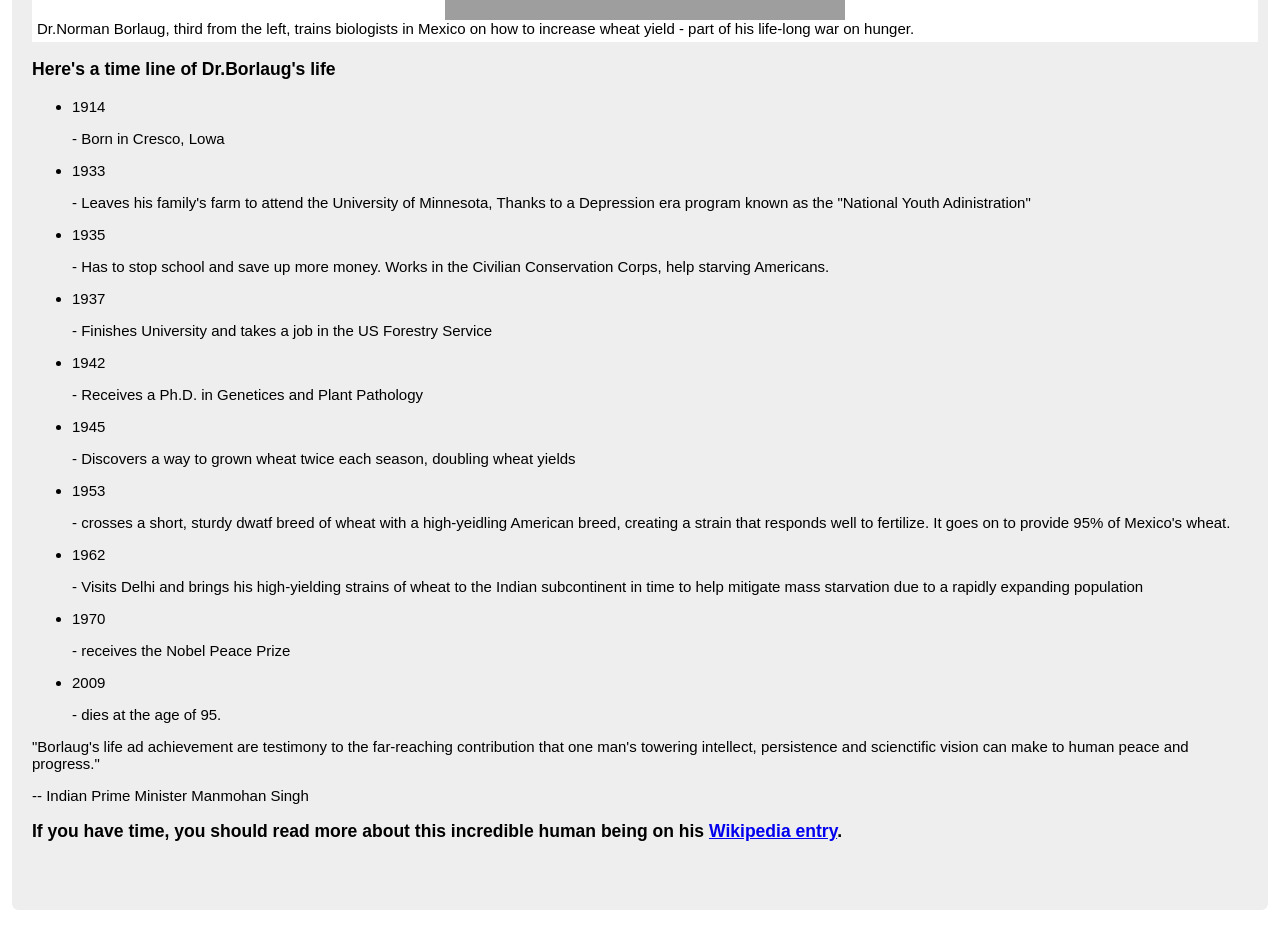
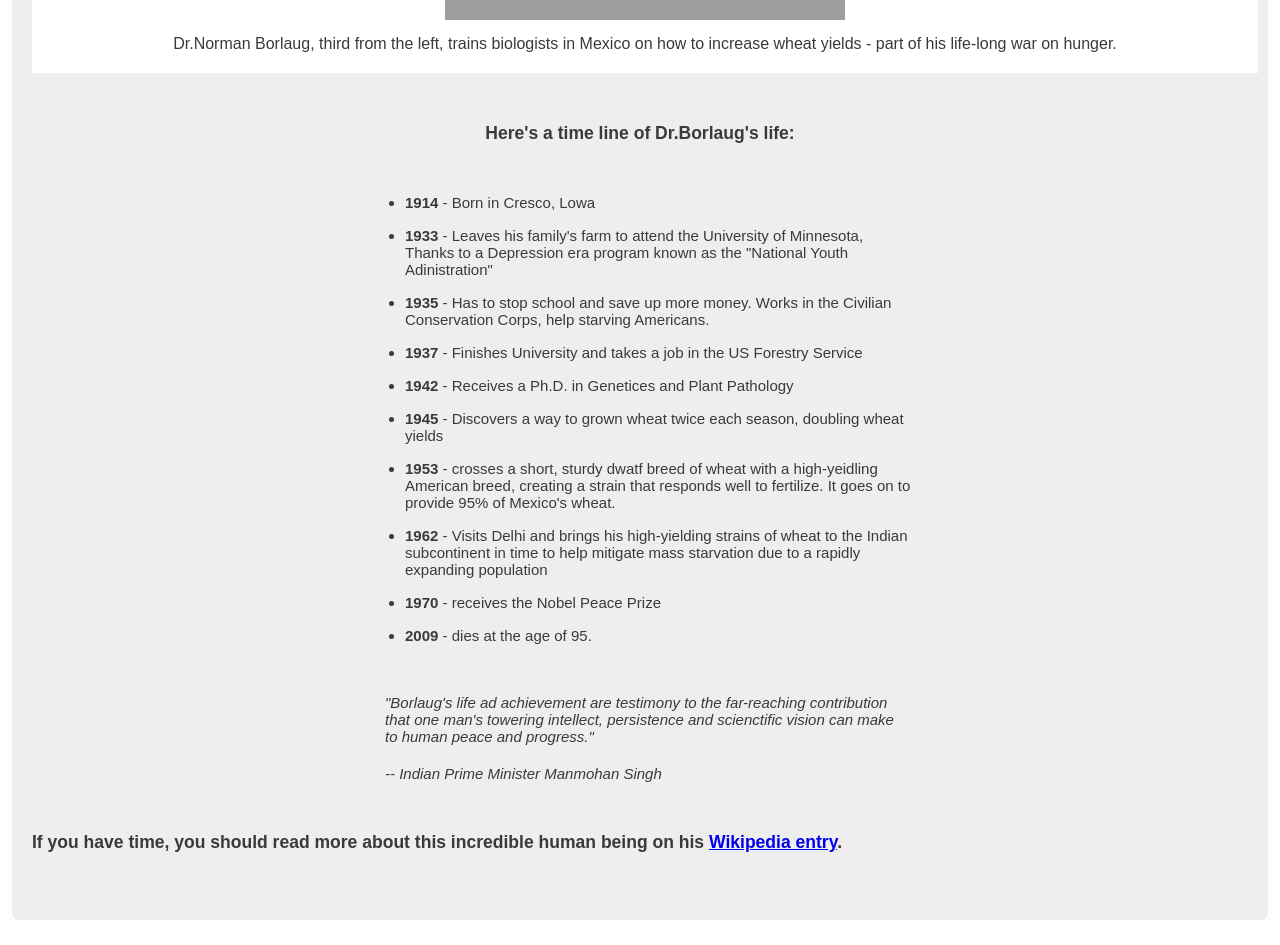
Before and after one commit to Sinda-Lin/freeCodeCamp, a plain HTML site: page buildATributePage/index.html in a window 1280 px wide. Shown: the part 480-1425 px from the top of the page. Drawn offline with Linux system fonts and the light colour scheme; grey boxes are pictures that could not be loaded.

Commit message:
Tribute page completed

```diff
--- a/buildATributePage/index.html
+++ b/buildATributePage/index.html
@@ -15,22 +15,22 @@
         </div>
         <div id="img-div">
             <img src="https://cdn.freecodecamp.org/testable-projects-fcc/images/tribute-page-main-image.jpg" alt="Dr.Norman Borlaug" id="image">
-            <figcaption id="img-caption">Dr.Norman Borlaug, third from the left, trains biologists in Mexico on how to increase wheat yield - part of his life-long war on hunger.</figcaption>
+            <figcaption id="img-caption">Dr.Norman Borlaug, third from the left, trains biologists in Mexico on how to increase wheat yields - part of his life-long war on hunger.</figcaption>
 
         </div>
         <div id="tribute-info">
-            <h3 id="headline" >Here's a time line of Dr.Borlaug's life</h3>
+            <h3 id="headline" >Here's a time line of Dr.Borlaug's life:</h3>
             <ul>
-                <li> <p class="bold">1914</p> - Born in Cresco, Lowa</li>
-                <li> <p class="bold">1933</p> - Leaves his family's farm to attend the University of Minnesota, Thanks to a Depression era program known as the "National Youth Adinistration"</li>
-                <li> <p class="bold">1935</p> - Has to stop school and save up more money. Works in the Civilian Conservation Corps, help starving Americans.</li>
-                <li> <p class="bold">1937</p> - Finishes University and takes a job in the US Forestry Service</li>
-                <li> <p class="bold">1942</p> - Receives a Ph.D. in Genetices and Plant Pathology</li>
-                <li> <p class="bold">1945</p> - Discovers a way to grown wheat twice each season, doubling wheat yields</li>
-                <li> <p class="bold">1953</p> - crosses a short, sturdy dwatf breed of wheat with a high-yeidling American breed, creating a strain that responds well to fertilize. It goes on to provide 95% of Mexico's wheat.</li>
-                <li> <p class="bold">1962</p> - Visits Delhi and brings his high-yielding strains of wheat to the Indian subcontinent in time to help mitigate mass starvation due to a rapidly expanding population</li>
-                <li> <p class="bold">1970</p> - receives the Nobel Peace Prize</li>
-                <li> <p class="bold">2009</p> - dies at the age of 95.</li>
+                <li> <span class="bold">1914</span> - Born in Cresco, Lowa</li>
+                <li> <span class="bold">1933</span> - Leaves his family's farm to attend the University of Minnesota, Thanks to a Depression era program known as the "National Youth Adinistration"</li>
+                <li> <span class="bold">1935</span> - Has to stop school and save up more money. Works in the Civilian Conservation Corps, help starving Americans.</li>
+                <li> <span class="bold">1937</span> - Finishes University and takes a job in the US Forestry Service</li>
+                <li> <span class="bold">1942</span> - Receives a Ph.D. in Genetices and Plant Pathology</li>
+                <li> <span class="bold">1945</span> - Discovers a way to grown wheat twice each season, doubling wheat yields</li>
+                <li> <span class="bold">1953</span> - crosses a short, sturdy dwatf breed of wheat with a high-yeidling American breed, creating a strain that responds well to fertilize. It goes on to provide 95% of Mexico's wheat.</li>
+                <li> <span class="bold">1962</span> - Visits Delhi and brings his high-yielding strains of wheat to the Indian subcontinent in time to help mitigate mass starvation due to a rapidly expanding population</li>
+                <li> <span class="bold">1970</span> - receives the Nobel Peace Prize</li>
+                <li> <span class="bold">2009</span> - dies at the age of 95.</li>
             </ul>
             <div id="qouteblock">
                 <p class="qoute">"Borlaug's life ad achievement are testimony to the far-reaching contribution that one man's towering intellect, persistence and scienctific vision can make to human peace and progress."</p>
@@ -38,8 +38,8 @@
             </div>
 
         </div>
-        <div id="tribute-link">
-            <h3>If you have time, you should read more about this incredible human being on his <a href="https://en.wikipedia.org/wiki/Norman_Borlaug" target="_blank">Wikipedia entry</a>.</h3>
+        <div class="more-info">
+            <h3>If you have time, you should read more about this incredible human being on his <a id="tribute-link" href="https://en.wikipedia.org/wiki/Norman_Borlaug" target="_blank">Wikipedia entry</a>.</h3>
         </div>
 
 
--- a/buildATributePage/styles.css
+++ b/buildATributePage/styles.css
@@ -1,6 +1,7 @@
 body {
     font-family: Arial, Helvetica, sans-serif;
     font-size: 15px;
+    color: #3a3a3a;
 }
 
 #main {
@@ -35,3 +36,43 @@ body {
     margin: 0 auto;
 
 }
+
+#img-caption {
+    text-align: center;
+    margin: 15px 0;
+    font-size: 16px;
+}
+
+#tribute-info{
+    max-width: 550px;
+    height: auto;
+    margin: 50px auto;
+}
+
+
+#headline {
+    text-align: center;
+    margin: 50px 0;
+}
+
+.bold {
+    font-weight: bold;
+}
+
+#tribute-info li {
+    margin: 16px 0;
+}
+
+#qouteblock {
+    margin: 50px auto;
+    font-style: italic;
+    padding: 0 20px;
+}
+
+.qoute {
+    margin: 20px 0;
+}
+
+#more-info{
+    text-align: center;
+}
```
